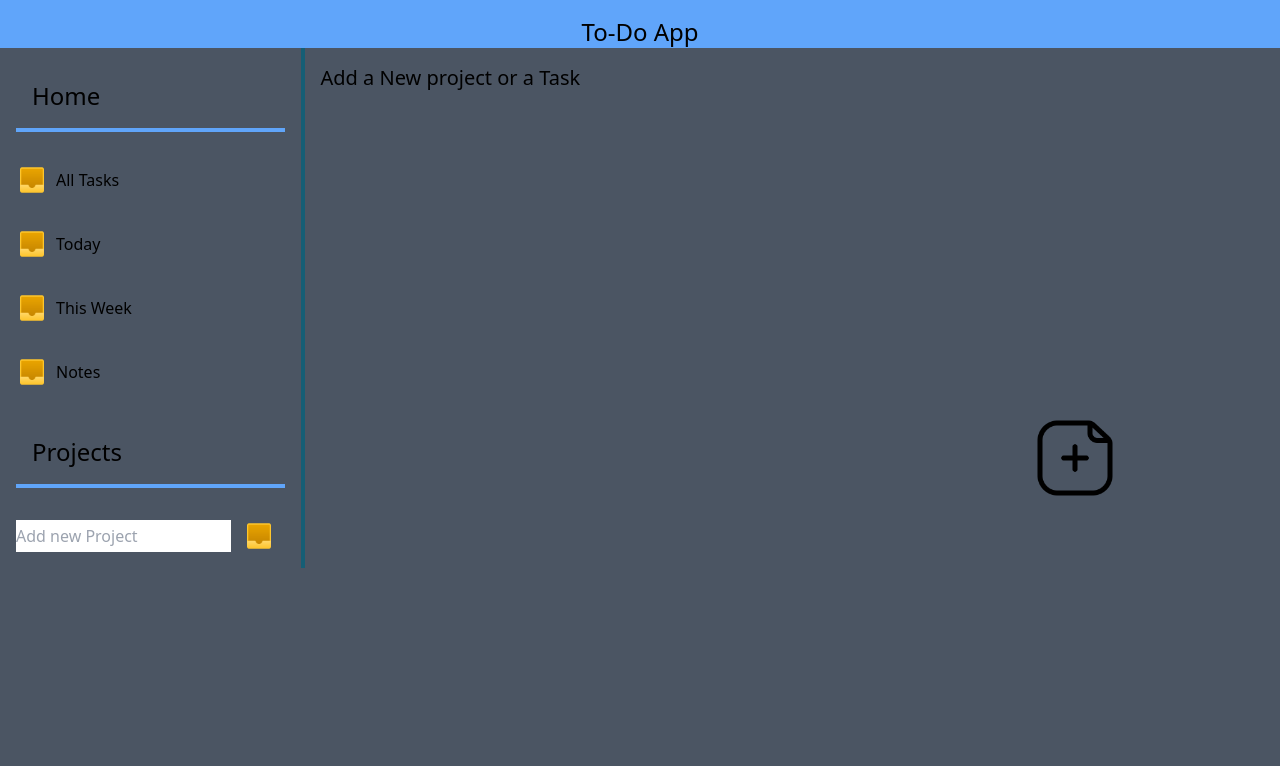
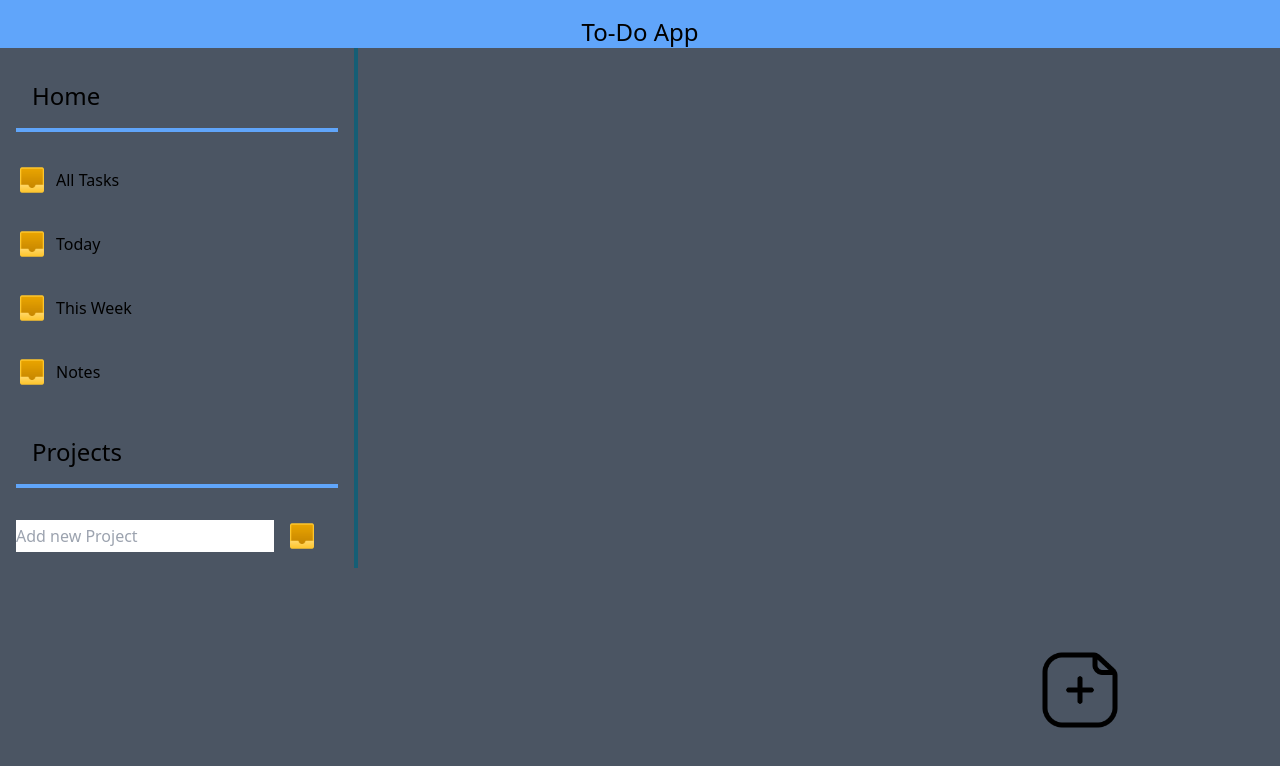
Before and after one commit to sajidahamed-git/todoapp, a website built with webpack: page src/template.html in a window 1280 px wide. Built offline with nearby package versions, Linux system fonts and the light colour scheme.

Commit message:
button overlay fixed

```diff
--- a/src/template.html
+++ b/src/template.html
@@ -6,7 +6,7 @@
     <link rel="icon" href="data:,">
     <title>To-Do App</title>
   </head>
-  <body class="bg-gray-600">
+  <body class="bg-gray-600 ">
     <header class="margin h-[10%] bg-blue-400 pt-4 text-center text-2xl">
       To-Do App
     </header>
@@ -52,32 +52,16 @@
       </div>
       <div class="rightPane grow-[4] sm:w-3/5">
         <div class="notesContainer p-4 text-xl">
-          Add a New project or a Task
-          <!-- <div
-                        class="notes mt-4 flex justify-between border-2 bg-slate-200 p-4"
-                    >
-                        <input type="checkbox" class="w-6" />
-                        <div class="title border-2 border-red-300">Hello</div>
-                        <div class="dueDate border-2 border-red-300">
-                            2024-12-06
-                        </div>
-                        <button class="details px-4 py-2 bg-blue-500 text-white  rounded-lg hover:bg-blue-600">
-                            Details
-                        </button>
-
-                        <button>
-                            <img src="./assets/trash.svg" alt="" />
-                        </button>
-                    </div> -->
+        <!-- JS adds created notes here -->
         </div>
       </div>
+    </div>
       <!-- add task button -->
-      <div class="buttonPane grow self-end pr-8 pt-8 sm:w-1/5 sm:pb-16 sm:self-end">
+      <div class="buttonPane fixed bottom-16 right-40">
         <button class="addNewBtn">
           <img class="w-20" src="./assets/add-post.png" alt="dfddfdf" />
         </button>
       </div>
-    </div>
     <!-- new todo popup -->
     <dialog
       id="newTaskDialog"
@@ -125,9 +109,7 @@
             name="project"
             class="w-full rounded border border-gray-300 p-2"
           >
-            <!-- <option value="" selected>None</option>
-                        <option value="project1">Project 1</option>
-                        <option value="project2">Project 2</option> -->
+
           </select>
         </label>
 
@@ -149,7 +131,6 @@
       </form>
     </dialog>
 
-    <!-- <script type="module" src="./index.js"></script> -->
 
   </body>
 </html>
```
